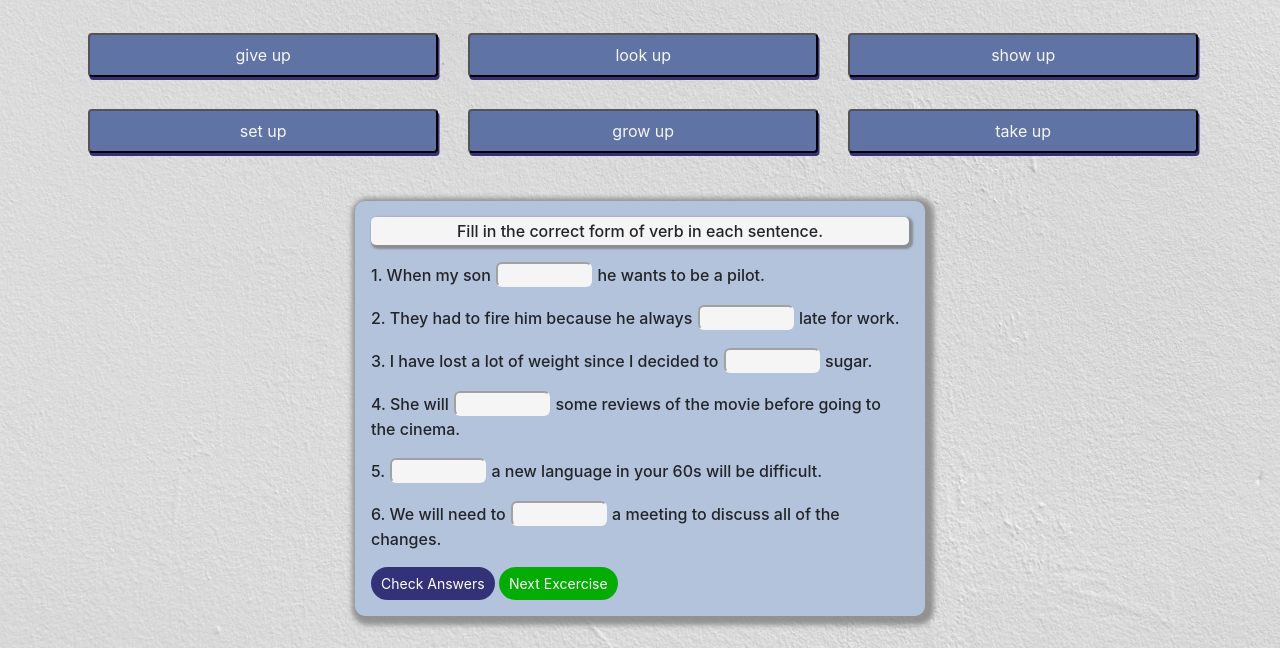
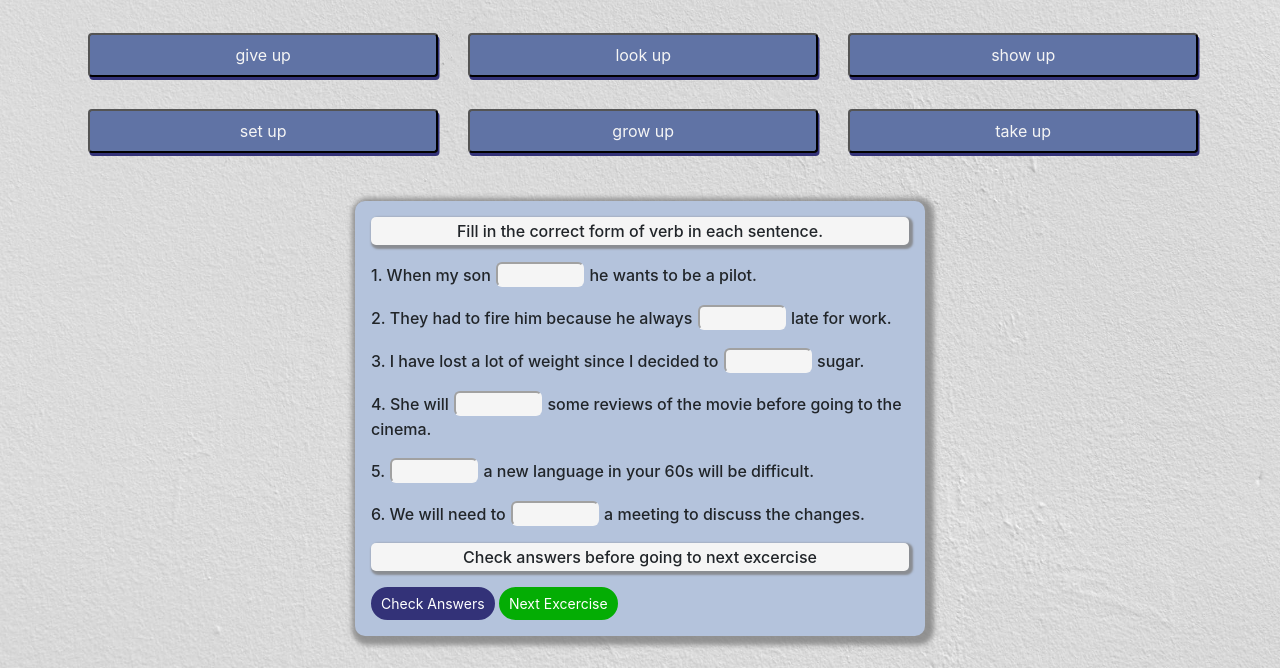
Before and after one commit to Code-Institute-Submissions/Just-Phrasals, a plain HTML site: page up.html in a window 1280 px wide. Shown: the part 173-841 px from the top of the page. Drawn offline with nearby package versions, Linux system fonts and the light colour scheme.

Commit message:
results section styled

```diff
--- a/assets/css/style.css
+++ b/assets/css/style.css
@@ -172,7 +172,7 @@ body {
 }
 
 .input-up {
-    max-width: 6rem;
+    max-width: 5.5rem;
     max-height: 25px;
     background-color: whitesmoke;
     border-color: whitesmoke;
--- a/up.html
+++ b/up.html
@@ -140,10 +140,12 @@
                         <span id="tick-up-five"></span>
                     </p>
                     <p>
-                        6. We will need to <input class="input-up" type="text" id="up-six"> a meeting to discuss all of the changes.
+                        6. We will need to <input class="input-up" type="text" id="up-six"> a meeting to discuss the changes.
                         <span id="tick-up-six"></span>
                     </p>
-                    <div id="marksUp"></div>
+                    <div class="instructions">
+                        <p><span id="marksUp">Check answers before going to next excercise</span></p>
+                    </div>
                     <button class="btn btn-sm buttons check-answer-buttons" onclick="answerSubmitUp()">Check Answers</button>
                     <a href="down.html" target="_blank"><button class="btn btn-sm buttons green-buttons">Next Excercise</button></a>
 
```
Also changed, not shown: down.html (+3 -1 lines), into.html (+3 -1 lines).
